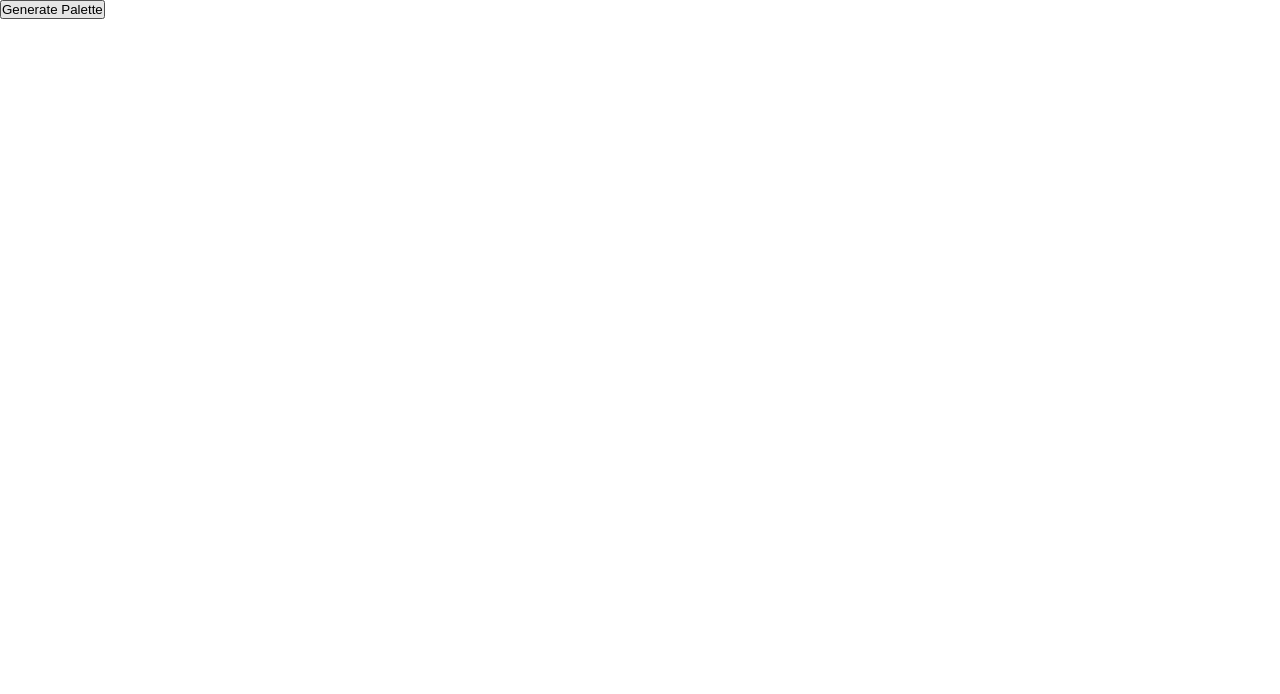
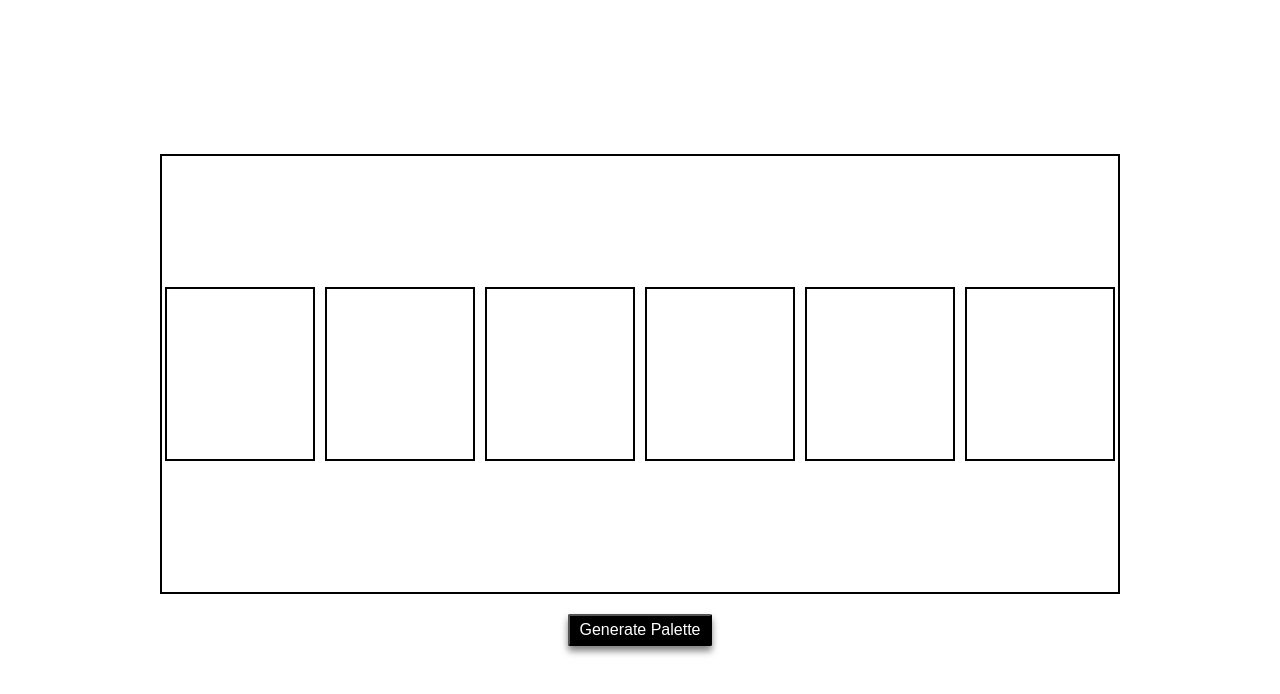
Before and after one commit to Vaideheedhakate/Learning-Javascript, a plain HTML site: page Color palette generator/index.html in a window 1280 px wide. Drawn offline with Linux system fonts and the light colour scheme.

Commit message:
style: add styling for UI components

```diff
--- a/Color palette generator/styles.css
+++ b/Color palette generator/styles.css
@@ -3,3 +3,43 @@
     padding: 0;
     box-sizing: border-box;
 }
+body{
+    height: 100vh;
+    display: flex;
+    flex-direction: column;
+    justify-content: center;
+    align-items: center;
+    gap: 20px;
+}
+.container{
+    border: 2px solid black;
+    height: 55vh;
+    width: 75vw;
+    display: flex;
+    flex-wrap: wrap;
+    justify-content: center;
+    align-items: center;
+    gap: 10px;
+}
+.color-box{
+    height: 40%;
+    width: 150px;
+    border: 2px solid black;
+    font-weight: bold;
+    display: flex;
+    justify-content: center;
+    align-items: center;
+}
+#generate{
+    font-size: 1rem;
+    background-color: black;
+    color: white;
+    padding: 5px 10px;
+    border-radius: 2px;
+    box-shadow: 0 5px 7px rgb(0, 0, 0, 0.5);
+    transition: transform 0.2s ease-in-out;
+}
+#generate:hover{
+    box-shadow: 5px 7px 7px rgb(0, 0, 0, 0.7);
+    transform: scale(1.05);
+}
```
